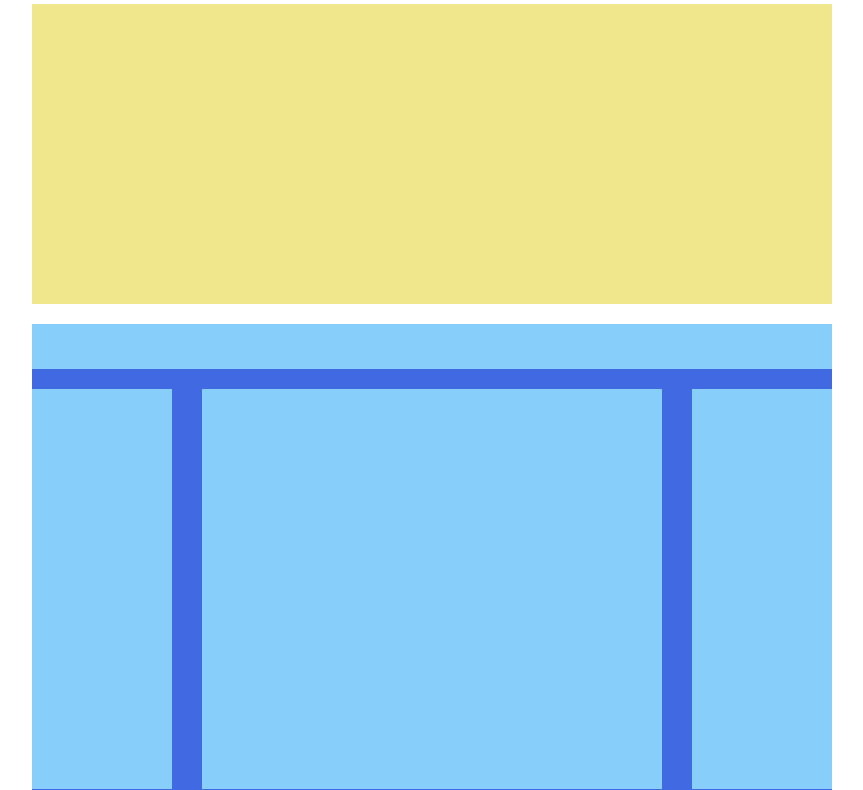
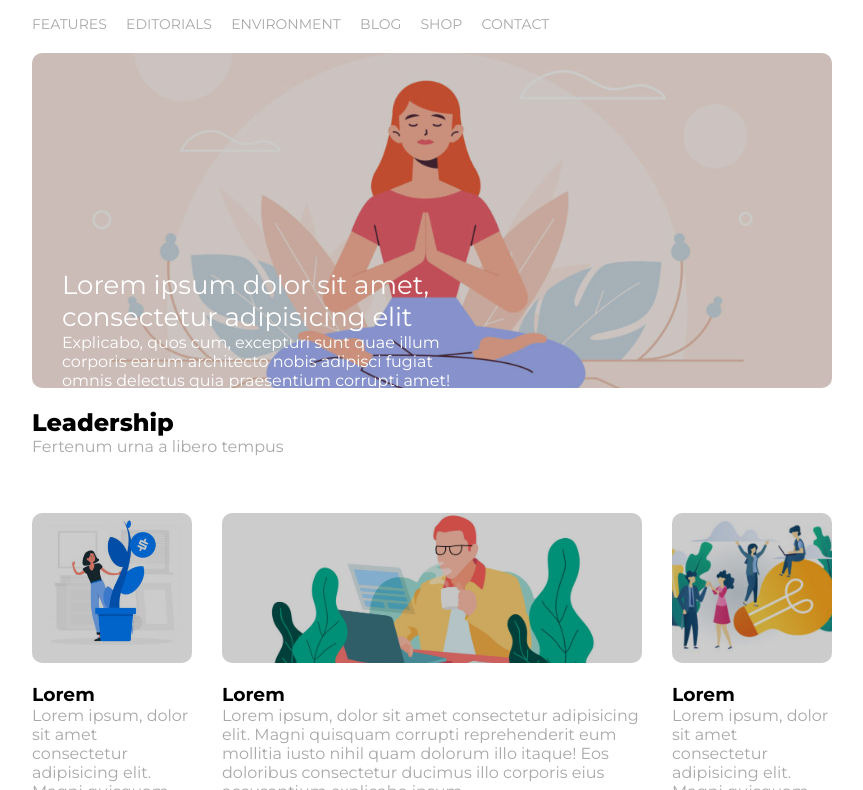
Before and after one commit to perezalexreal/htmlcss-wp, a plain HTML site: page index.html in a window 1280 px wide. Shown: the part 91-881 px from the top of the page, without its empty margins (208-1071 px from the left). Drawn offline with Linux system fonts and the light colour scheme.

Commit message:
Progetto finito

```diff
--- a/css/style.css
+++ b/css/style.css
@@ -2,6 +2,8 @@
     margin: 0;
     padding: 0;
     box-sizing: border-box;
+    font-family: 'Montserrat', sans-serif;
+
 }
 
 .container {
@@ -10,24 +12,121 @@
 }
 
 .pink {
-    background-color: orchid;
     width: 100%;
     height: 55px;
+    position: relative;
+    line-height:55px;
+}
 
+.logo {
+
+    width: 145px;
+    display: inline-block;
+    vertical-align: middle;
+    line-height: normal;
+    padding-right:20px;
+    border-right: 1px solid lightgray;
+}
+
+nav {
+    margin-top: 30px;
+}
+li {
+    display: inline-block;
+    padding-right: 15px;
+    text-transform: uppercase;
+    color: darkgray;
+    font-size: 14px;
 }
 
 .yellow {
     margin-top:20px;
-    background-color: khaki;
-    height: 300px;
+    background: url('../img/banner.jpg') no-repeat center;
+    background-size: cover;
+    height: 335px;
     width: 100%;
     margin-bottom: 20px;
+    border-radius: 10px;
+}
+
+.opacity {
+    background-color: rgba(0, 0, 0 , 0.2);
+    position: absolute;
+    width: 100%;
+    height: 100%;
+    z-index: 0;
+    height: 335px;
+    width: 800px;
+    border-radius: 10px;
+}
+
+.opacity-mini {
+    background-color: rgba(0, 0, 0 , 0.2);
+    position: relative;
+    width: 100%;
+    height: 100%;
+    z-index: 9999;
+    border-radius: 10px;
+}
+.text {
+    color: white;
+    position: absolute;
+    width: 35%;
+    top: 45%;
+    z-index: 999;
+    padding-left: 30px;
+
+}
+
+h1 {
+    font-size: 26px;
+    font-weight: normal;
+}
+h2{
+    font-weight: 800;
 }
 
 .blue-alone {
-    background-color: lightskyblue;
     width: 100%;
     height: 45px;
+    margin-bottom: 40px;
+    margin-top: 20px;
+}
+
+
+.lightgray {
+    color: darkgray;
+}
+
+
+.image-1 {
+    background: url('../img/img-1.jpg') no-repeat center;
+    background-size: cover;
+    height: 150px;
+    width: 100%;
+    margin-bottom: 20px;
+    border-radius: 10px;
+}
+.image-2 {
+    background: url('../img/banner-2.jpg') no-repeat center;
+    background-size: cover;
+    height: 150px;
+    width: 100%;
+    margin-bottom: 20px;
+    border-radius: 10px;
+
+}
+.image-3 {
+    background: url('../img/img-3.jpg') no-repeat center;
+    background-size: cover;
+    height: 150px;
+    width: 100%;
+    margin-bottom: 20px;
+    border-radius: 10px;
+}
+
+.images-contain {
+    width: 100%;
 }
 
 .clearfix::after {
@@ -38,35 +137,31 @@
 
 .clearfix {
     padding: 20px 0px 20px 0px;
-    background-color: royalblue;
 }
 
 .left {
     float: left;
-    width: calc((100% - 60% )/ 2 - 20px);
+    width: calc((100% - 55% )/ 2 - 20px);
     height: 400px;
-    background-color: lightskyblue;
 }
 
 .center {
     float: left;
-    width: calc( 100% - 40% - 20px);
+    width: calc( 100% - 45% - 20px);
     height: 400px;
-    background-color: lightskyblue;
     margin: 0px 30px;
 }
 
 .right {
     float: right;
-    width: calc((100% - 60% )/ 2 - 20px);
+    width: calc((100% - 55% )/ 2 - 20px);
     height: 400px;
-    background-color: lightskyblue;
 
 }
 
 footer {
-    margin-top: 10px;
-    background-color: rebeccapurple;
+    margin-top: 150px;
     height: 45px;
     width: 100%;
+    text-align: center;
 }
--- a/index.html
+++ b/index.html
@@ -5,6 +5,11 @@
     <meta charset="UTF-8">
     <meta http-equiv="X-UA-Compatible" content="IE=edge">
     <meta name="viewport" content="width=device-width, initial-scale=1.0">
+    <link rel="preconnect" href="https://fonts.googleapis.com">
+    <link rel="preconnect" href="https://fonts.gstatic.com" crossorigin>
+    <link rel="preconnect" href="https://fonts.googleapis.com">
+    <link rel="preconnect" href="https://fonts.gstatic.com" crossorigin>
+    <link href="https://fonts.googleapis.com/css2?family=Montserrat:ital,wght@0,100;0,200;0,400;0,500;0,600;0,700;0,800;0,900;1,100;1,200&family=Open+Sans:ital,wght@0,300;0,400;0,500;0,600;1,300;1,400;1,500;1,600&display=swap" rel="stylesheet">
     <link rel="stylesheet" href="./css/style.css">
     <title>Document</title>
 </head>
@@ -13,25 +18,64 @@
 
     <div class="container">
 
-        <header class="pink"></header>
+        <header class="pink">
+            <img class="logo" src="./img/logo.png" alt="">
+        </header>
+        <nav>
+            <ul>
+                <li>Features</li>
+                <li>Editorials</li>
+                <li>Environment</li>
+                <li>Blog</li>
+                <li>Shop</li>
+                <li>Contact</li>
+            </ul>
+        </nav>
 
         <main>
             <div class="yellow">
-
+                <div class="opacity"></div>
+                <div class="text">
+                    <h1>Lorem ipsum dolor sit amet, consectetur adipisicing elit</h1>
+                    <p>Explicabo, quos cum, excepturi sunt quae illum corporis earum architecto nobis adipisci fugiat
+                        omnis delectus quia praesentium corrupti amet!</p>
+                </div>
             </div>
             <div class="blue-alone">
-
+                <div>
+                    <h2>Leadership</h2>
+                    <p class="lightgray">Fertenum urna a libero tempus</p>
+                </div>
             </div>
             <div class="clearfix">
 
-                <div class="left"></div>
-                <div class="center"></div>
-                <div class="right"></div>
+                <div class="left">
+                    <div class="image-1">
+                        <div class="opacity-mini"></div>
+                    </div>
+                    <h3>Lorem</h3>
+                    <p class="lightgray">Lorem ipsum, dolor sit amet consectetur adipisicing elit. Magni quisquam corrupti reprehenderit eum mollitia iusto nihil quam dolorum illo itaque! Eos doloribus consectetur ducimus illo corporis eius accusantium explicabo ipsum.</p>
+                </div>
+                <div class="center">
+                    <div class="image-2">
+                        <div class="opacity-mini"></div>
+                    </div>
+                    <h3>Lorem</h3>
+                    <p class="lightgray">Lorem ipsum, dolor sit amet consectetur adipisicing elit. Magni quisquam corrupti reprehenderit eum mollitia iusto nihil quam dolorum illo itaque! Eos doloribus consectetur ducimus illo corporis eius accusantium explicabo ipsum.</p>
+                </div>
+                <div class="right">
+                    <div class="image-3">
+                        <div class="opacity-mini"></div>
+                    </div>
+                    <h3>Lorem</h3>
+                    <p class="lightgray">Lorem ipsum, dolor sit amet consectetur adipisicing elit. Magni quisquam corrupti reprehenderit eum mollitia iusto nihil quam dolorum illo itaque! Eos doloribus consectetur ducimus illo corporis eius accusantium explicabo ipsum.</p>
+                </div>
 
             </div>
         </main>
 
-        <footer></footer>
+        <footer> Disegned with &#10084;&#65039;
+        </footer>
     </div>
 
 
```
Also changed, not shown: 1 other file.
